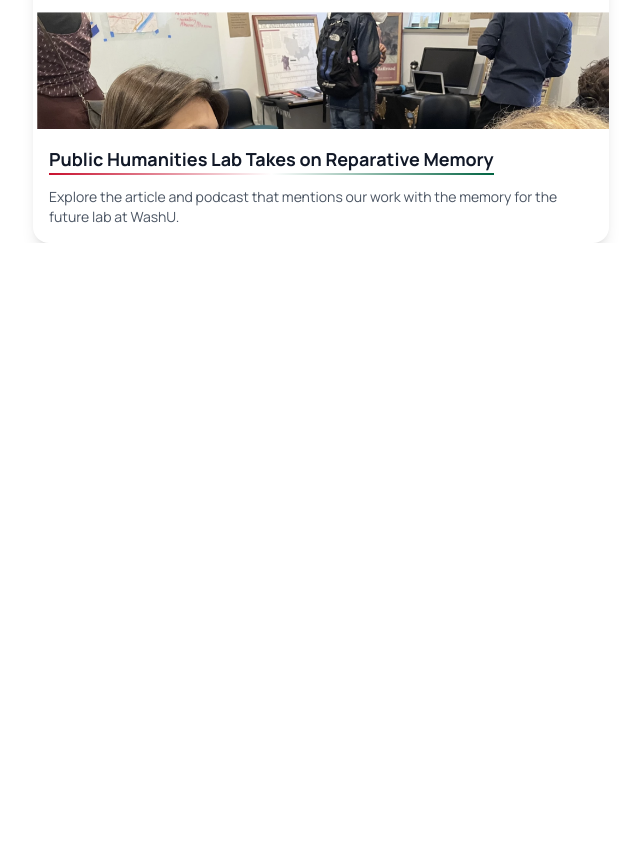
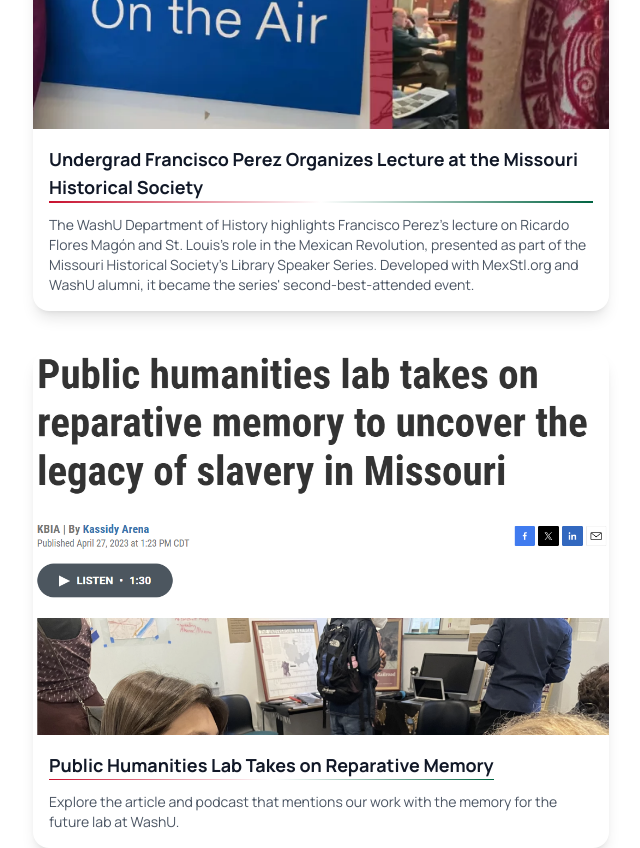
Before and after one commit to DylanAlfonso13/mexstl, a Next.js app: page /media in a window 1280 px wide. Shown: the part 1100-1948 px from the top of the page, without its empty margins (319-959 px from the left). Before the commit the page ends 1343 px from the top, so only its background shows below. Built offline with nearby package versions, Linux system fonts and the light colour scheme.

Commit message:
Add history

```diff
--- a/src/app/media/MediaContent.tsx
+++ b/src/app/media/MediaContent.tsx
@@ -37,6 +37,23 @@
         <SpotlightCard
           title={
             language === "en"
+              ? "Undergrad Francisco Perez Organizes Lecture at the Missouri Historical Society"
+              : "Estudiante de pregrado Francisco Perez organiza una conferencia en la Missouri Historical Society"
+          }
+          description={
+            language === "en"
+              ? "The WashU Department of History highlights Francisco Perez's lecture on Ricardo Flores Magón and St. Louis's role in the Mexican Revolution, presented as part of the Missouri Historical Society's Library Speaker Series. Developed with MexStl.org and WashU alumni, it became the series' second-best-attended event."
+              : "El Departamento de Historia de WashU destaca la conferencia de Francisco Perez sobre Ricardo Flores Magón y el papel de St. Louis en la Revolución Mexicana, presentada en la serie de conferencias de la biblioteca de la Missouri Historical Society. Desarrollada junto con MexStl.org y exalumnos de WashU, fue el segundo evento con mayor asistencia en la historia de la serie."
+          }
+          imageSrc="/washu-history-perez-lecture.webp"
+          articleUrl="https://history.washu.edu/news/undergrad-francisco-perez-organizes-lecture-missouri-historical-society"
+        />
+
+        <div className="mt-10"></div>
+
+        <SpotlightCard
+          title={
+            language === "en"
               ? "Public Humanities Lab Takes on Reparative Memory"
               : "Laboratorio de Humanidades Públicas se Enfoca en la Memoria Reparativa"
           }
```
Also changed, not shown: public/washu-history-perez-lecture.webp (added).
